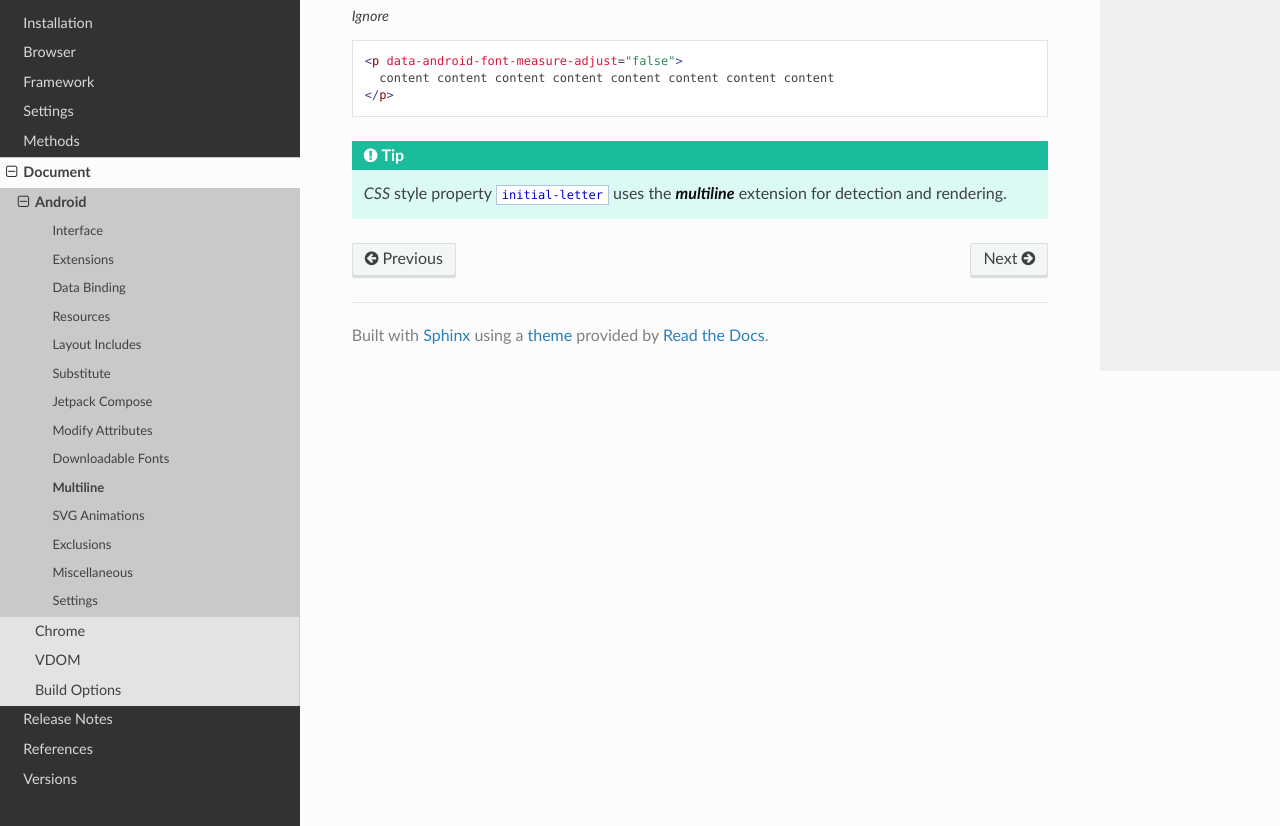
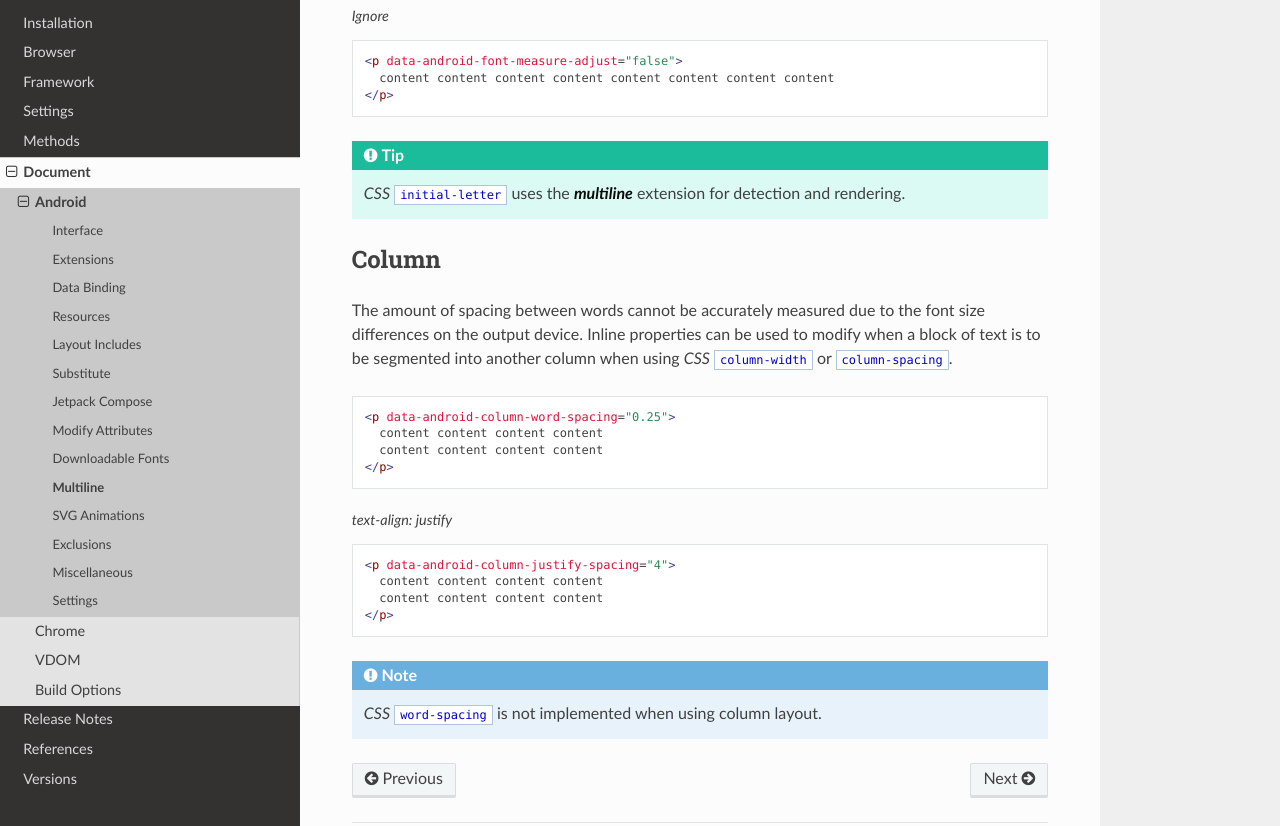
Before and after one commit to anpham6/android-docs, a Sphinx documentation site: the page built from source/document/android/multiline.rst, in a window 1280 px wide and 900 px high, scrolled down 936 px, cut to the strip 74-900 px from the top of the window. Built offline with Sphinx 7.4.7 and the Read the Docs theme 2.0.0, drawn with Linux system fonts in a browser that asks for light colours.

Commit message:
Document: Multiline section Column for Android was created.

```diff
--- a/source/document/android/multiline.rst
+++ b/source/document/android/multiline.rst
@@ -56,4 +56,26 @@ Inline
     content content content content content content content content
   </p>
 
-.. tip:: *CSS* style property ``initial-letter`` uses the :target:`multiline` extension for detection and rendering.
+.. tip:: *CSS* ``initial-letter`` uses the :target:`multiline` extension for detection and rendering.
+
+Column
+======
+
+The amount of spacing between words cannot be accurately measured due to the font size differences on the output device. Inline properties can be used to modify when a block of text is to be segmented into another column when using *CSS* ``column-width`` or ``column-spacing``.
+
+::
+
+  <p data-android-column-word-spacing="0.25">
+    content content content content
+    content content content content
+  </p>
+
+.. code-block::
+  :caption: text-align: justify
+
+  <p data-android-column-justify-spacing="4">
+    content content content content
+    content content content content
+  </p>
+
+.. note:: *CSS* ``word-spacing`` is not implemented when using column layout.
```
